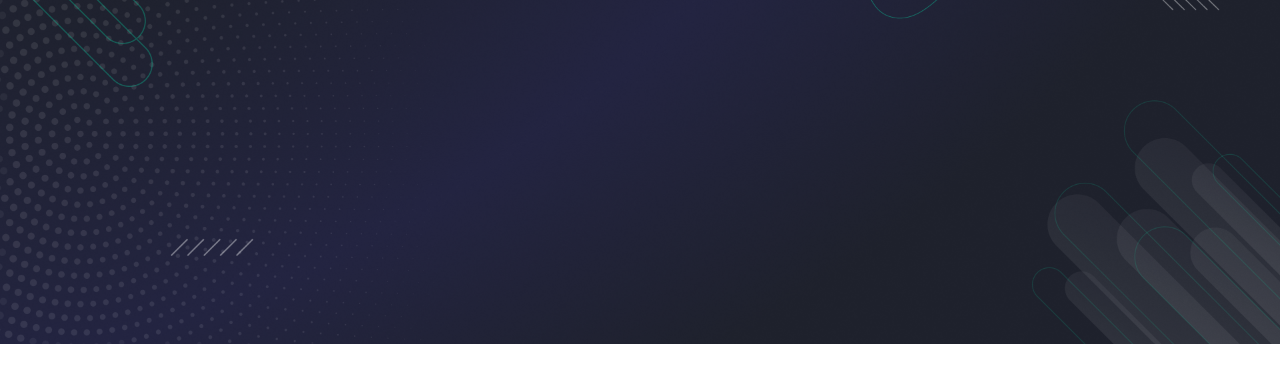
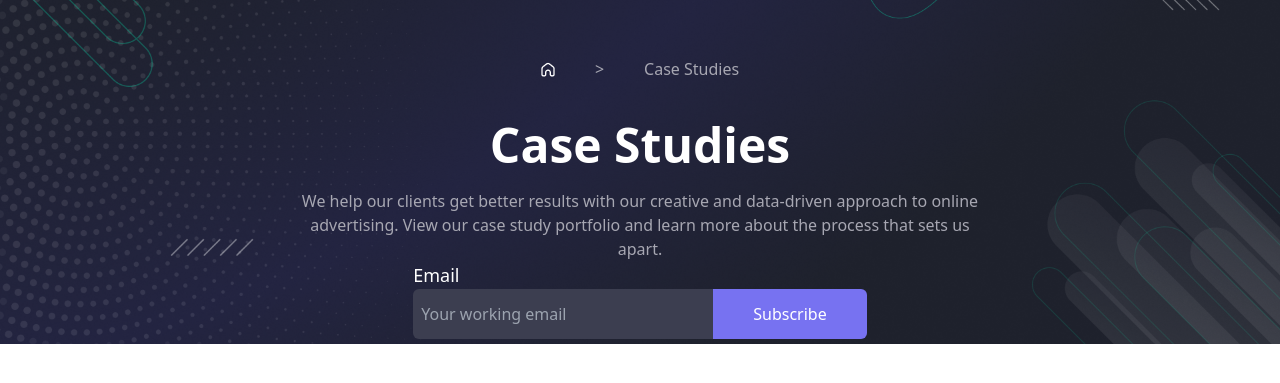
Before and after one commit to Marupov-Muhammad/group-alpha, a website: page src/casestudies.html in a window 1280 px wide. Shown: the part 91-474 px from the top of the page. Drawn offline with Linux system fonts and the light colour scheme.

Commit message:
header tamom

```diff
--- a/src/casestudies.html
+++ b/src/casestudies.html
@@ -1,11 +1,13 @@
 <!DOCTYPE html>
 <html lang="en">
+
 <head>
     <meta charset="UTF-8">
     <meta name="viewport" content="width=device-width, initial-scale=1.0">
     <title>Document</title>
     <link rel="stylesheet" href="./output.css">
 </head>
+
 <body>
     <div class=" text-white h-[650px]"
         style="background-image: url(./image/background.png); background-size: 100%; background-repeat: no-repeat; height: 650px;">
@@ -27,6 +29,40 @@
             </div>
         </div>
 
+
+
+        <div>
+            <div class="flex gap-10 mt-5 justify-center items-center">
+                <div>
+                    <img src="./image/Rectangle (Stroke).png" alt="">
+                </div>
+                <div>
+                    <p class="text-[#A7A7B2]">></p>
+                </div>
+                <div>
+                    <p class="text-[#A7A7B2]">Case Studies</p>
+                </div>
+            </div>
+
+            <div class="text-center">
+                <h1 class="text-5xl font-bold mt-10">Case Studies</h1>
+                <p class="text-md mt-5 text-[#A7A7B2]">We help our clients get better results with our creative and
+                    data-driven approach to online<br> advertising. View our case study portfolio and learn more about the
+                    process that sets us<br> apart.</p>
+
+                <div class="flex justify-center mt-14 items-center gap-0 m-0">
+                    <div class="text-start">
+                        <label for="inp1" class="text-lg">Email</label><br>
+                        <div class="flex">
+                            <input type="text" placeholder="Your working email" id="inp1"
+                                class="bg-[#3C3E50] text-[#A7A7B2] rounded-l-md w-[300px] p-2 h-[50px]">
+                            <button class="h-[50px] bg-[#7772F1] rounded-r-md p-2 pr-10 pl-10">Subscribe</button>
+                        </div>
+                    </div>
+                </div>
+            </div>
+        </div>
     </div>
 </body>
+
 </html>
```
